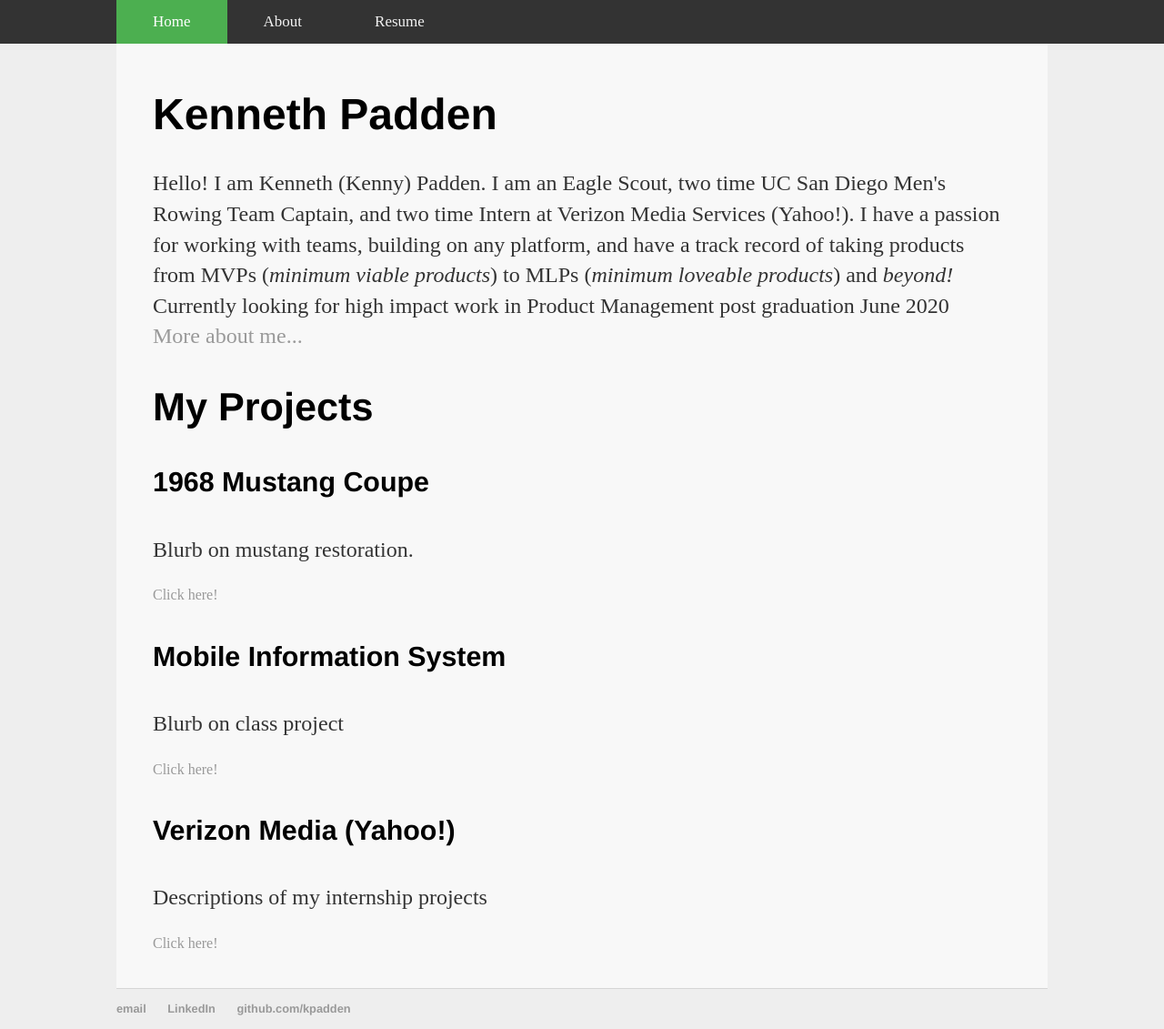
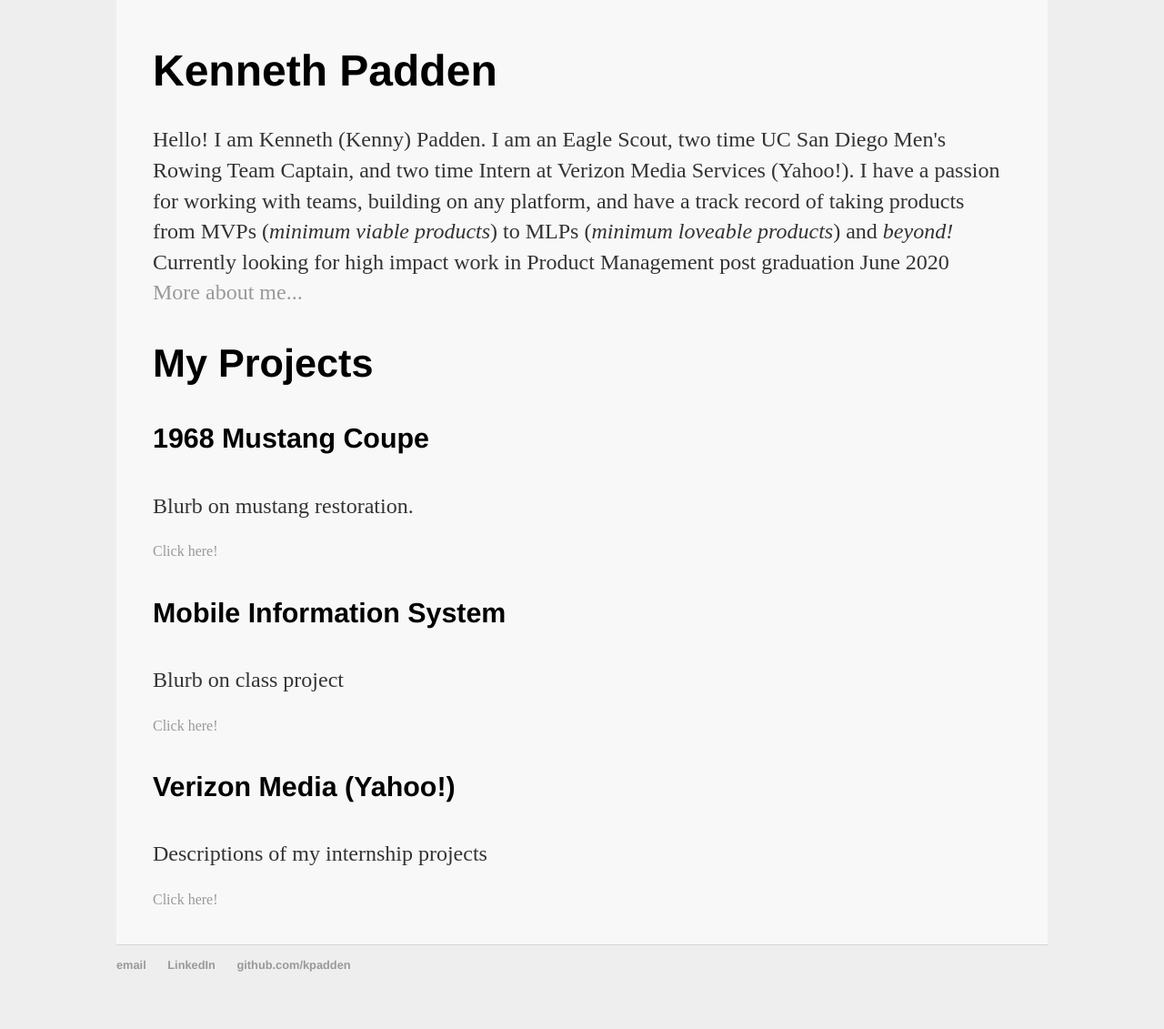
Before and after one commit to kpadden/kpadden.github.io, a Jekyll site: the page built from index.html, in a window 1280 px wide. Shown: the whole page at 91% size. Built offline with Jekyll 4.4.1, drawn with Linux system fonts in a browser that asks for light colours; after the commit the page ends 1083 px from its top, so only the background shows below that.

Commit message:
Update default.html

```diff
--- a/_layouts/default.html
+++ b/_layouts/default.html
@@ -9,7 +9,7 @@
         <link rel="stylesheet" href="https://cdnjs.cloudflare.com/ajax/libs/font-awesome/4.7.0/css/font-awesome.min.css">
     </head>
     <body>
-        <div class="topnav">
+        <!--<div class="topnav">
             <div class="inside-topnav" id="myTopnav">
                 <a href="/" class="active">Home</a>
                 <a href="/about">About</a>
@@ -17,12 +17,6 @@
                 <a href="javascript:void(0);" class="icon" onclick="myFunction()"><i class="fa fa-bars"></i></a>
             </div>
         </div>
-        <!---<div class="sidenav">
-            <p class="navtitle">Kenneth Padden</p>
-            <a href="/">Home</a>
-            <a href="/about">About</a>
-            <a href="/cv">Resume</a>
-        </div> --->
         <script>
             /* Toggle between adding and removing the "responsive" class to topnav when the user clicks on the icon */
             function myFunction() {
@@ -34,7 +28,7 @@
                     x.className = "inside-topnav";
                 }
             }
-        </script>
+        </script>-->
         <div class="container">
             <div class="inside-container"><br/>
                 {{ content }}
```
